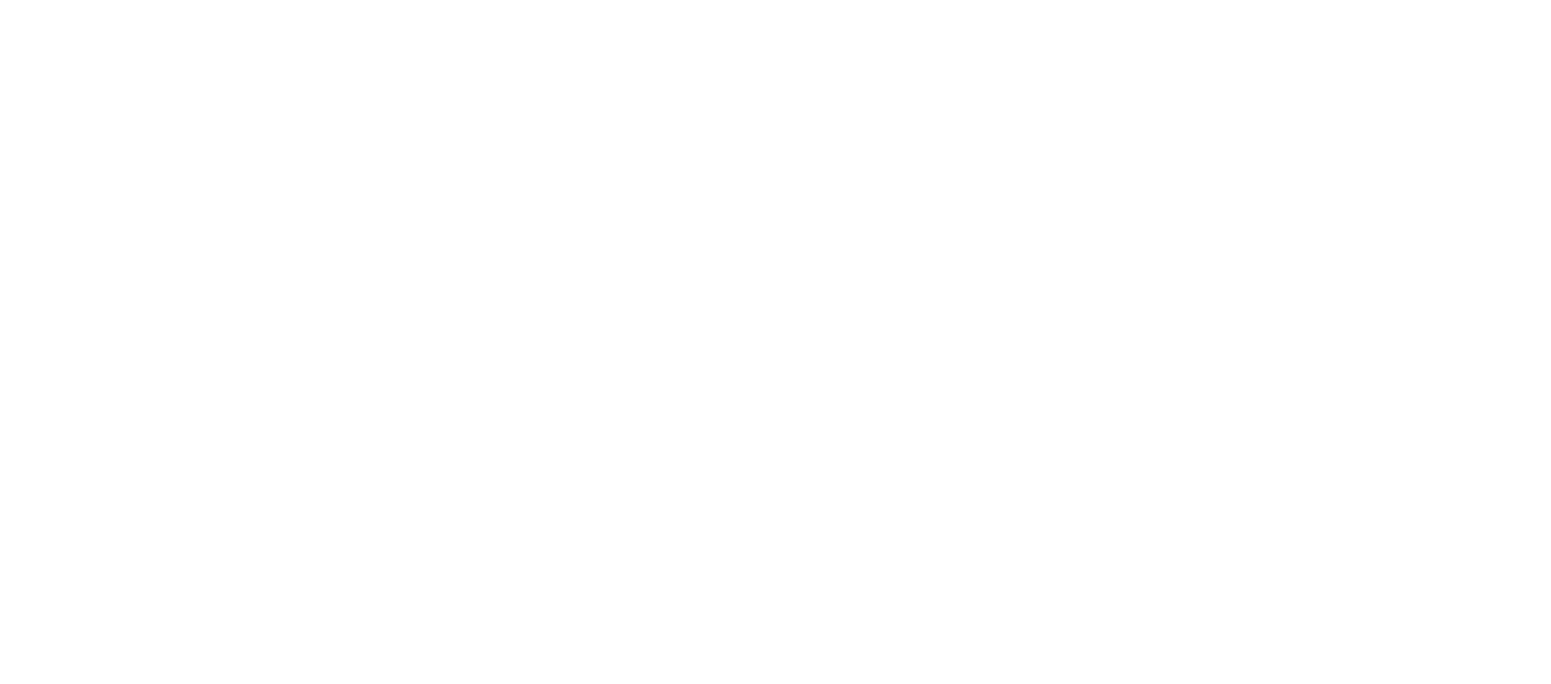
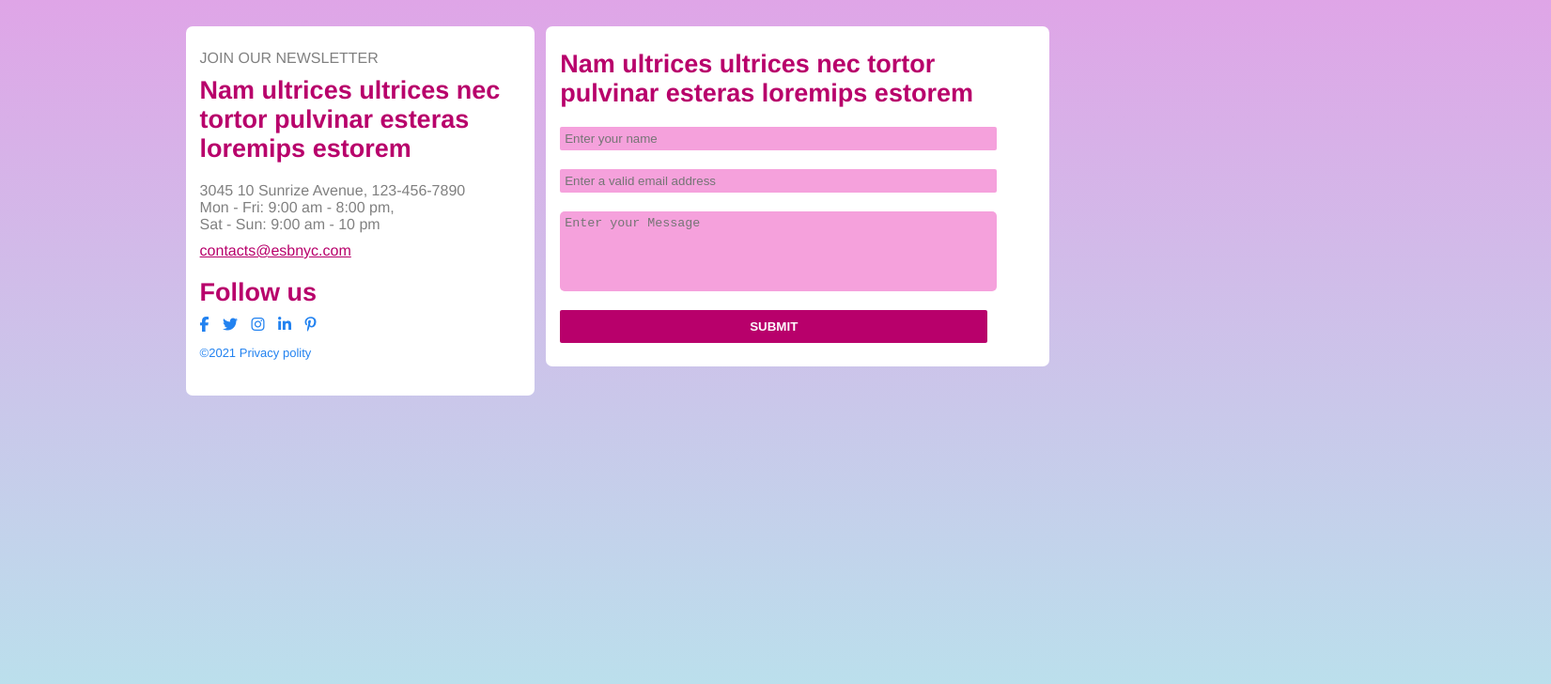
Before and after one commit to banhdacua/LearningHTML, a plain HTML site: page Homework/homework_4_form/baitap5.html in a window 1280 px wide. Shown: the top 728 px of the page at 94% size, 1651 px wide, since content can reach past the window. Drawn offline with Linux system fonts and the light colour scheme.

Commit message:
ầeqưe

```diff
--- a/Homework/homework_4_form/baitap5.html
+++ b/Homework/homework_4_form/baitap5.html
@@ -0,0 +1,97 @@
+<!DOCTYPE html>
+<html lang="en">
+
+<head>
+    <meta charset="UTF-8">
+    <meta http-equiv="X-UA-Compatible" content="IE=edge">
+    <meta name="viewport" content="width=device-width, initial-scale=1.0">
+    <title>Document</title>
+    <script src="https://kit.fontawesome.com/ff0503d739.js" crossorigin="anonymous"></script>
+</head>
+
+<body style="background: rgb(173,246,238);
+            background: linear-gradient(0deg, rgba(173,246,238,1) 0%, rgba(223,165,231,1) 100%);
+            height: 1000px;
+            font-family: Helvetica;">
+    <div style="width: 100%; padding: 20px 15%; height: 500px;">
+        <div style="box-sizing: border-box; display: inline-block; width: 30%; padding-right: 3%;">
+            <div style="font-size: medium;
+                        width: 100%; height: 100%;
+                        background-color: white;
+                        border-radius: 7px;
+                        padding: 25px 15px; ">
+                <p style="color: gray; margin: 0px;
+                        padding-bottom: 10px;">JOIN OUR NEWSLETTER</p>
+                <p
+                    style="font-weight: bold ;font-size: 27px; color: rgb(184, 0, 107); margin: 0px; padding-bottom: 20px;">
+                    Nam ultrices ultrices nec tortor pulvinar esteras loremips estorem</p>
+                <p style="color: gray;
+                        margin: 0px;
+                        padding-bottom: 10px;">3045 10 Sunrize Avenue, 123-456-7890
+                    <br> Mon - Fri: 9:00 am - 8:00 pm,
+                    <br> Sat - Sun: 9:00 am - 10 pm</p>
+                <a style="color: rgb(184, 0, 107); margin: 0px; " href="http://esbnyc.com/">contacts@esbnyc.com</a>
+                <p
+                    style="font-weight: bold ;font-size: 27px; color: rgb(184, 0, 107); margin: 0px; padding: 20px 0px 10px 0px">
+                    Follow us</p>
+                <div style="color: rgb(34, 130, 240);">
+
+                    <i style="padding-right: 10px;" class="fa-brands fa-facebook-f"></i>
+                    <i style="padding-right: 10px;" class="fa-brands fa-twitter"></i>
+                    <i style="padding-right: 10px;" class="fa-brands fa-instagram"></i>
+                    <i style="padding-right: 10px;" class="fa-brands fa-linkedin-in"></i>
+                    <i style="padding-right: 10px;" class="fa-brands fa-pinterest-p"></i>
+                    <p style="font-size: small;">©2021 Privacy polity</p>
+                </div>
+
+            </div>
+        </div>
+        <div style="box-sizing: border-box; display: inline-block; width: 40%; height: 100%; vertical-align: top; height: 100%;">
+            <div style="font-size: medium;
+                        width: 100%; height: auto;
+                        background-color: white;
+                        border-radius: 7px;
+                        padding: 25px 15px; ">
+                <p
+                    style="font-weight: bold ;font-size: 27px; color: rgb(184, 0, 107); margin: 0px; padding-bottom: 20px;">
+                    Nam ultrices ultrices nec tortor pulvinar esteras loremips estorem</p>
+                <form action="">
+                    <div style="padding-bottom: 20px">
+                        <input style="border: none; background-color: #f5a1dc;
+                                border-radius: 2px;
+                                width: 90%;
+                                padding: 5px 5px;" type="text" name="" id="" placeholder="Enter your name">
+                    </div>
+                    <div style="padding-bottom: 20px">
+                        <input style="border: none; background-color: #f5a1dc;
+                                border-radius: 2px;
+                                width: 90%;
+                                padding: 5px 5px;" type="email" name="" id=""
+                        placeholder="Enter a valid email address">
+                    </div>
+                    <div style="padding-bottom: 20px">
+                        <textarea style="display: block;
+                                border: none;
+                                background-color: #f5a1dc;
+                                border-radius: 5px;
+                                width: 90%;
+                                padding: 5px 5px;
+                                resize: none;" name="" id="" cols="30" rows="5"
+                        placeholder="Enter your Message"></textarea>
+                    </div>
+                    <button style="border: none; background-color: rgb(184, 0, 107);
+                    border-radius: 2px;
+                    width: 90%;
+                    padding: 10px 5px;
+                    color: white;
+                    font-weight: bold;">SUBMIT</button>
+                    <div>
+                </form>
+            </div>
+        </div>
+    </div>
+
+
+</body>
+
+</html>
```
Also changed, not shown: Homework/homework_4_form/baitap3.html (+20 -8 lines).
